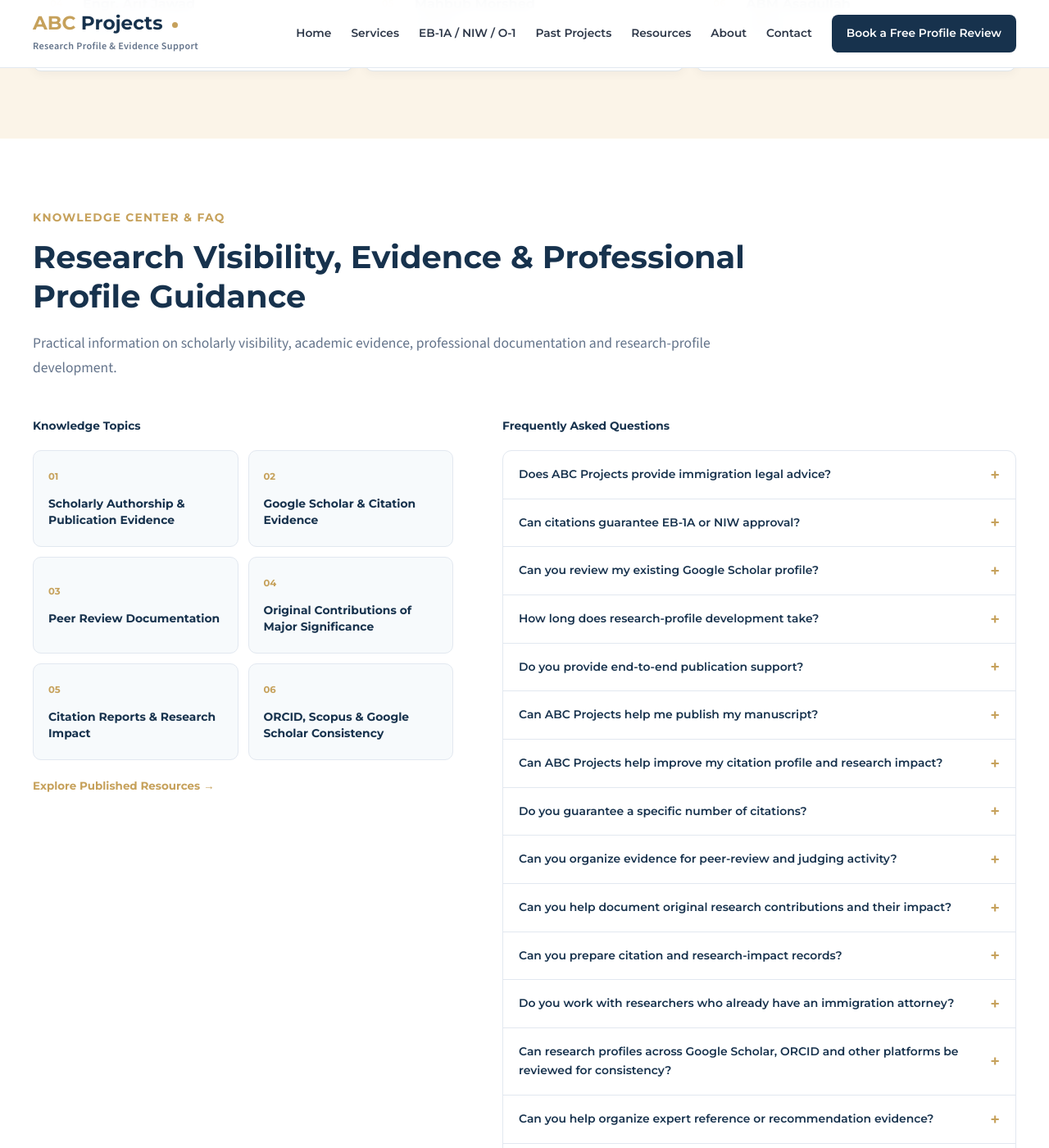
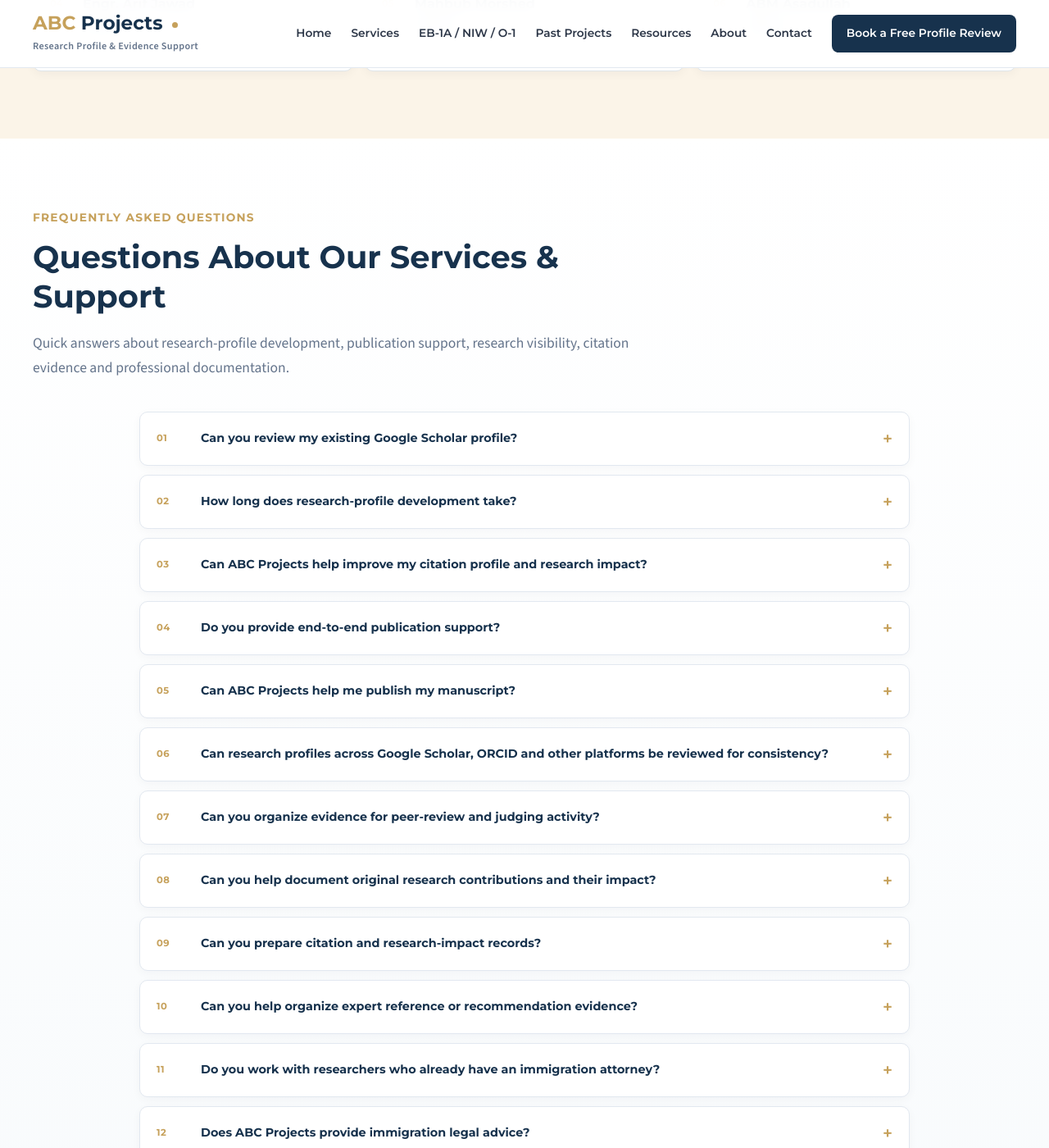
Before and after one commit to uprightpub/abcprojects, a Jekyll site: the page built from about/index.html, in a window 1280 px wide and 1400 px high, scrolled down 2534 px. Shown: the whole window at 82% size. Built offline with Jekyll 4.4.1, drawn with Linux system fonts in a browser that asks for light colours; some of the changed text lies outside the part shown.

Commit message:
About page update

```diff
--- a/about/index.html
+++ b/about/index.html
@@ -421,275 +421,80 @@ custom_css: /assets/css/about.css
 
 
 <!-- =========================================================
-     KNOWLEDGE CENTER & FAQ
+     FREQUENTLY ASKED QUESTIONS
      ========================================================= -->
-
-<section class="about-knowledge section"
-         id="knowledge-center">
-
+<section class="about-faq section" id="frequently-asked-questions">
   <div class="container">
-
-    <div class="section-heading about-heading about-knowledge-heading">
-
-      <span class="section-eyebrow">
-        Knowledge Center &amp; FAQ
-      </span>
-
-      <h2>
-        Research Visibility, Evidence &amp; Professional Profile Guidance
-      </h2>
-
-      <p>
-        Practical information on scholarly visibility, academic evidence,
-        professional documentation and research-profile development.
-      </p>
-
+    <div class="section-heading about-heading about-faq-heading">
+      <span class="section-eyebrow">Frequently Asked Questions</span>
+      <h2>Questions About Our Services &amp; Support</h2>
+      <p>Quick answers about research-profile development, publication support, research visibility, citation evidence and professional documentation.</p>
     </div>
-
-
-    <div class="knowledge-layout">
-
-      <div class="knowledge-topics">
-
-        <span class="knowledge-subtitle">
-          Knowledge Topics
-        </span>
-
-        <div class="knowledge-topic-grid">
-
-          <div class="knowledge-topic-card">
-            <span>01</span>
-            <strong>Scholarly Authorship &amp; Publication Evidence</strong>
-          </div>
-
-          <div class="knowledge-topic-card">
-            <span>02</span>
-            <strong>Google Scholar &amp; Citation Evidence</strong>
-          </div>
-
-          <div class="knowledge-topic-card">
-            <span>03</span>
-            <strong>Peer Review Documentation</strong>
-          </div>
-
-          <div class="knowledge-topic-card">
-            <span>04</span>
-            <strong>Original Contributions of Major Significance</strong>
-          </div>
-
-          <div class="knowledge-topic-card">
-            <span>05</span>
-            <strong>Citation Reports &amp; Research Impact</strong>
-          </div>
-
-          <div class="knowledge-topic-card">
-            <span>06</span>
-            <strong>ORCID, Scopus &amp; Google Scholar Consistency</strong>
-          </div>
-
-        </div>
-
-        <a class="knowledge-resource-link"
-           href="{{ '/resources/' | relative_url }}">
-          Explore Published Resources →
-        </a>
-
+    <div class="faq-shell">
+      <div class="faq-list">
+        <details class="faq-item">
+          <summary><span class="faq-number">01</span><span class="faq-question">Can you review my existing Google Scholar profile?</span></summary>
+          <div class="faq-answer"><p>Yes. We can review publication records, citation history, author identity, profile consistency and broader research visibility to identify gaps, inconsistencies and practical areas for improvement.</p></div>
+        </details>
+        <details class="faq-item">
+          <summary><span class="faq-number">02</span><span class="faq-question">How long does research-profile development take?</span></summary>
+          <div class="faq-answer"><p>The timeframe depends on the existing research record, the scope of work and the type of documentation required. After an initial review, we can define the work more clearly and provide a more realistic project timeframe.</p></div>
+        </details>
+        <details class="faq-item">
+          <summary><span class="faq-number">03</span><span class="faq-question">Can ABC Projects help improve my citation profile and research impact?</span></summary>
+          <div class="faq-answer"><p>Yes. Our team can review your scholarly profile, publications, citation patterns and impact indicators, then provide tailored support for profile consistency, research discoverability, scholarly visibility and legitimate, sustainable citation-impact development.</p></div>
+        </details>
+        <details class="faq-item">
+          <summary><span class="faq-number">04</span><span class="faq-question">Do you provide end-to-end publication support?</span></summary>
+          <div class="faq-answer"><p>Yes. We provide manuscript review, content improvement, editing, journal selection, journal-specific formatting and submission preparation. Through our publishing network and associated journal platforms, we may also support suitable manuscripts through the publication process. Each manuscript remains subject to the scope, editorial requirements, review standards and publication policies of the selected journal.</p></div>
+        </details>
+        <details class="faq-item">
+          <summary><span class="faq-number">05</span><span class="faq-question">Can ABC Projects help me publish my manuscript?</span></summary>
+          <div class="faq-answer"><p>Yes. We can support authors from initial manuscript assessment and improvement through editing, journal matching, formatting and publication coordination. Depending on the manuscript and subject area, suitable options may include independent journals or journals available through our associated publishing network. The manuscript must meet the applicable journal's scope and editorial standards.</p></div>
+        </details>
+        <details class="faq-item">
+          <summary><span class="faq-number">06</span><span class="faq-question">Can research profiles across Google Scholar, ORCID and other platforms be reviewed for consistency?</span></summary>
+          <div class="faq-answer"><p>Yes. We can review researcher identity, publication records and profile consistency across legitimate scholarly platforms and help identify discrepancies, missing records and opportunities for clearer presentation.</p></div>
+        </details>
+        <details class="faq-item">
+          <summary><span class="faq-number">07</span><span class="faq-question">Can you organize evidence for peer-review and judging activity?</span></summary>
+          <div class="faq-answer"><p>Yes. Existing invitations, certificates, acknowledgements, review records and other verifiable materials can be organized into a clearer evidence record for legitimate academic or professional use.</p></div>
+        </details>
+        <details class="faq-item">
+          <summary><span class="faq-number">08</span><span class="faq-question">Can you help document original research contributions and their impact?</span></summary>
+          <div class="faq-answer"><p>Yes. Existing research contributions can be reviewed together with citations, independent recognition, documented use and other supporting evidence to present the contribution and its impact more clearly.</p></div>
+        </details>
+        <details class="faq-item">
+          <summary><span class="faq-number">09</span><span class="faq-question">Can you prepare citation and research-impact records?</span></summary>
+          <div class="faq-answer"><p>Yes. We can organize citation history, research-impact information and related scholarly evidence using available and verifiable records, with an emphasis on clarity, consistency and traceability.</p></div>
+        </details>
+        <details class="faq-item">
+          <summary><span class="faq-number">10</span><span class="faq-question">Can you help organize expert reference or recommendation evidence?</span></summary>
+          <div class="faq-answer"><p>Yes. Existing scholarly records, contribution summaries, citation evidence and factual supporting materials can be organized for legitimate expert reference or recommendation documentation. We do not fabricate opinions, credentials or statements on behalf of experts.</p></div>
+        </details>
+        <details class="faq-item">
+          <summary><span class="faq-number">11</span><span class="faq-question">Do you work with researchers who already have an immigration attorney?</span></summary>
+          <div class="faq-answer"><p>Yes. ABC Projects can support the research-profile, scholarly visibility and academic-evidence side of the work while immigration eligibility, legal strategy and petition preparation remain with qualified immigration counsel.</p></div>
+        </details>
+        <details class="faq-item">
+          <summary><span class="faq-number">12</span><span class="faq-question">Does ABC Projects provide immigration legal advice?</span></summary>
+          <div class="faq-answer"><p>No. ABC Projects provides research-profile, scholarly visibility and evidence-documentation support. Immigration eligibility, legal strategy and legal advice should be handled by qualified immigration counsel.</p></div>
+        </details>
+        <details class="faq-item">
+          <summary><span class="faq-number">13</span><span class="faq-question">Does ABC Projects write or file immigration petitions?</span></summary>
+          <div class="faq-answer"><p>No. ABC Projects does not provide legal representation or file immigration petitions. Our role is limited to research-profile development, scholarly visibility and the organization of legitimate academic and professional evidence.</p></div>
+        </details>
+        <details class="faq-item">
+          <summary><span class="faq-number">14</span><span class="faq-question">Can citations guarantee EB-1A or NIW approval?</span></summary>
+          <div class="faq-answer"><p>No individual citation count or scholarly metric can guarantee an immigration outcome. Citation evidence may help document scholarly impact, but immigration decisions depend on the applicable legal criteria and the totality of the evidence.</p></div>
+        </details>
+        <details class="faq-item">
+          <summary><span class="faq-number">15</span><span class="faq-question">Do you guarantee a specific number of citations?</span></summary>
+          <div class="faq-answer"><p>We do not promise a fixed number of citations because citations ultimately depend on independent scholarly use and recognition of published research. We can assess the existing citation profile and develop a tailored strategy focused on discoverability, scholarly visibility, profile consistency and sustainable citation growth through legitimate scholarly practices.</p></div>
+        </details>
       </div>
-
-
-      <div class="faq-block">
-
-        <span class="knowledge-subtitle">
-          Frequently Asked Questions
-        </span>
-
-
-        <div class="faq-list">
-
-          <details class="faq-item">
-            <summary>
-              Does ABC Projects provide immigration legal advice?
-            </summary>
-
-            <p>
-              No. ABC Projects provides research-profile, scholarly visibility and
-              evidence-documentation support. Immigration eligibility, legal strategy
-              and petition preparation should be handled by qualified immigration counsel.
-            </p>
-          </details>
-
-
-          <details class="faq-item">
-            <summary>
-              Can citations guarantee EB-1A or NIW approval?
-            </summary>
-
-            <p>
-              No. Citation evidence may help document scholarly impact, but no individual
-              metric guarantees an immigration outcome.
-            </p>
-          </details>
-
-
-          <details class="faq-item">
-            <summary>
-              Can you review my existing Google Scholar profile?
-            </summary>
-
-            <p>
-              Yes. We can review publication records, citations, author identity,
-              consistency and broader research visibility.
-            </p>
-          </details>
-
-
-          <details class="faq-item">
-            <summary>
-              How long does research-profile development take?
-            </summary>
-
-            <p>
-              The timeframe depends on the existing research record, the scope of work
-              and the type of documentation required.
-            </p>
-          </details>
-
-
-          <details class="faq-item">
-            <summary>
-              Do you provide end-to-end publication support?
-            </summary>
-
-            <p>
-              Yes. We provide end-to-end publication support, including manuscript review, content improvement, editing, journal selection, journal-specific formatting and submission preparation. Through our publishing network and associated journal platforms, we may also support suitable manuscripts through the publication process. All publications remain subject to the applicable journal’s editorial standards, scope, review requirements and publication policies.
-            </p>
-          </details>
-
-
-          <details class="faq-item">
-            <summary>
-              Can ABC Projects help me publish my manuscript?
-            </summary>
-
-            <p>
-              Yes. We support authors throughout the publication process, from initial manuscript assessment and improvement to editing, journal matching, formatting and publication coordination. Depending on the manuscript and its subject area, suitable publication options may include independent journals or journals available through our associated publishing network. Each manuscript must meet the scope, editorial requirements and publication standards of the selected journal.
-            </p>
-          </details>
-
-
-          <details class="faq-item">
-            <summary>
-              Can ABC Projects help improve my citation profile and research impact?
-            </summary>
-
-            <p>
-              Yes. Our team includes experienced Google Scholar and research visibility consultants who review your scholarly profile, publications, citation patterns and impact metrics. We provide tailored guidance on profile optimization, research discoverability, scholarly visibility and legitimate citation-impact development, with the goal of helping your research profile demonstrate consistent and sustainable progress over time.
-            </p>
-          </details>
-
-
-          <details class="faq-item">
-            <summary>
-              Do you guarantee a specific number of citations?
-            </summary>
-
-            <p>
-              We do not promise a fixed number of citations, as citations ultimately depend on independent scholarly use and recognition of published research. However, our research visibility and citation consultants can assess your current citation profile, identify areas for improvement, and develop a tailored strategy focused on discoverability, scholarly visibility, profile consistency and sustainable citation growth. Our goal is to help researchers work toward realistic citation and research-impact objectives through legitimate scholarly practices.
-            </p>
-          </details>
-
-
-          <details class="faq-item">
-            <summary>
-              Can you organize evidence for peer-review and judging activity?
-            </summary>
-
-            <p>
-              Yes. Existing invitations, certificates, acknowledgements and other
-              verifiable records can be organized into a clearer evidence record.
-            </p>
-          </details>
-
-
-          <details class="faq-item">
-            <summary>
-              Can you help document original research contributions and their impact?
-            </summary>
-
-            <p>
-              Yes. Existing research contributions can be reviewed together with
-              citations, independent recognition, use and other supporting evidence.
-            </p>
-          </details>
-
-
-          <details class="faq-item">
-            <summary>
-              Can you prepare citation and research-impact records?
-            </summary>
-
-            <p>
-              Yes. We can organize citation history, research-impact information and
-              related scholarly evidence using available verifiable records.
-            </p>
-          </details>
-
-
-          <details class="faq-item">
-            <summary>
-              Do you work with researchers who already have an immigration attorney?
-            </summary>
-
-            <p>
-              Yes. ABC Projects can support the research-profile and academic-evidence
-              side while legal strategy remains with qualified immigration counsel.
-            </p>
-          </details>
-
-
-          <details class="faq-item">
-            <summary>
-              Can research profiles across Google Scholar, ORCID and other platforms be reviewed for consistency?
-            </summary>
-
-            <p>
-              Yes. Researcher identity, publication records and profile consistency can
-              be reviewed across legitimate scholarly platforms.
-            </p>
-          </details>
-
-
-          <details class="faq-item">
-            <summary>
-              Can you help organize expert reference or recommendation evidence?
-            </summary>
-
-            <p>
-              Yes. Existing scholarly records, contribution summaries, citation evidence
-              and factual supporting materials can be organized for legitimate expert
-              reference or recommendation documentation. We do not fabricate opinions
-              or letters on behalf of experts.
-            </p>
-          </details>
-
-
-          <details class="faq-item">
-            <summary>
-              Does ABC Projects write or file immigration petitions?
-            </summary>
-
-            <p>
-              No. ABC Projects does not prepare or file immigration petitions and does
-              not provide legal representation.
-            </p>
-          </details>
-
-        </div>
-
-      </div>
-
+      <p class="faq-resource-note">Looking for articles and practical research guidance? <a href="{{ '/resources/' | relative_url }}">Explore Resources →</a></p>
     </div>
-
   </div>
 </section>
 
--- a/assets/css/about.css
+++ b/assets/css/about.css
@@ -627,229 +627,28 @@
 
 
 /* =========================================================
-   KNOWLEDGE CENTER & FAQ
+   FREQUENTLY ASKED QUESTIONS
    ========================================================= */
-
-.about-knowledge {
-  background:
-    var(--white);
-}
-
-
-.about-knowledge-heading {
-  max-width: 900px;
-}
-
-
-.knowledge-layout {
-  display: grid;
-
-  grid-template-columns:
-    minmax(0, 0.9fr)
-    minmax(500px, 1.1fr);
-
-  align-items: start;
-
-  gap: 60px;
-}
-
-
-.knowledge-subtitle {
-  display: block;
-
-  margin-bottom: 18px;
-
-  color: var(--navy);
-
-  font-family:
-    "Montserrat",
-    Arial,
-    sans-serif;
-
-  font-size: 0.86rem;
-  font-weight: 700;
-}
-
-
-.knowledge-topic-grid {
-  display: grid;
-
-  grid-template-columns:
-    repeat(2, minmax(0, 1fr));
-
-  gap: 12px;
-}
-
-
-.knowledge-topic-card {
-  min-height: 118px;
-
-  display: flex;
-  flex-direction: column;
-  justify-content: center;
-
-  padding: 18px;
-
-  background:
-    #f7fafc;
-
-  border:
-    1px solid var(--border);
-
-  border-radius: 10px;
-}
-
-
-.knowledge-topic-card > span {
-  display: block;
-
-  margin-bottom: 13px;
-
-  color: var(--gold);
-
-  font-family:
-    "Montserrat",
-    Arial,
-    sans-serif;
-
-  font-size: 0.72rem;
-  font-weight: 700;
-}
-
-
-.knowledge-topic-card strong {
-  color: var(--navy);
-
-  font-family:
-    "Montserrat",
-    Arial,
-    sans-serif;
-
-  font-size: 0.87rem;
-  line-height: 1.45;
-}
-
-
-.knowledge-resource-link {
-  display: inline-block;
-
-  margin-top: 20px;
-
-  color: var(--gold);
-
-  font-family:
-    "Montserrat",
-    Arial,
-    sans-serif;
-
-  font-size: 0.84rem;
-  font-weight: 700;
-}
-
-
-.knowledge-resource-link:hover {
-  color: var(--navy);
-}
-
-
-/* FAQ */
-
-.faq-list {
-  background:
-    var(--white);
-
-  border:
-    1px solid var(--border);
-
-  border-radius: 11px;
-
-  overflow: hidden;
-}
-
-
-.faq-item {
-  border-bottom:
-    1px solid var(--border);
-}
-
-
-.faq-item:last-child {
-  border-bottom: 0;
-}
-
-
-.faq-item summary {
-  position: relative;
-
-  padding:
-    17px 48px 17px 19px;
-
-  color: var(--navy);
-
-  font-family:
-    "Montserrat",
-    Arial,
-    sans-serif;
-
-  font-size: 0.87rem;
-  font-weight: 600;
-
-  cursor: pointer;
-
-  list-style: none;
-
-  transition:
-    background 0.2s ease,
-    color 0.2s ease;
-}
-
-
-.faq-item summary::-webkit-details-marker {
-  display: none;
-}
-
-
-.faq-item summary::after {
-  content: "+";
-
-  position: absolute;
-
-  top: 50%;
-  right: 19px;
-
-  transform:
-    translateY(-50%);
-
-  color: var(--gold);
-
-  font-size: 1.25rem;
-  font-weight: 600;
-}
-
-
-.faq-item[open] summary::after {
-  content: "−";
-}
-
-
-.faq-item summary:hover {
-  background:
-    #faf8f3;
-}
-
-
-.faq-item p {
-  margin: 0;
-
-  padding:
-    0 20px 18px;
-
-  color: var(--muted);
-
-  font-size: 0.88rem;
-  line-height: 1.58;
-}
-
+.about-faq { background: linear-gradient(180deg,#fff 0%,#f7fafc 100%); }
+.about-faq-heading { max-width:860px; margin-bottom:38px; }
+.about-faq-heading h2,.about-faq-heading p { max-width:760px; }
+.about-faq-heading p { color:var(--muted); }
+.faq-shell { max-width:940px; margin:0 auto; }
+.faq-list { display:grid; gap:11px; }
+.faq-item { overflow:hidden; background:var(--white); border:1px solid var(--border); border-radius:10px; box-shadow:0 3px 12px rgba(15,35,55,.035); transition:border-color .22s ease,box-shadow .22s ease,transform .22s ease; }
+.faq-item:hover { transform:translateY(-1px); border-color:rgba(198,161,91,.48); box-shadow:0 7px 18px rgba(15,35,55,.065); }
+.faq-item[open] { border-color:rgba(198,161,91,.55); box-shadow:0 8px 20px rgba(15,35,55,.07); }
+.faq-item summary { position:relative; display:grid; grid-template-columns:42px minmax(0,1fr); align-items:center; gap:12px; min-height:64px; padding:15px 54px 15px 20px; color:var(--navy); font-family:"Montserrat",Arial,sans-serif; font-size:.9rem; font-weight:650; line-height:1.45; cursor:pointer; list-style:none; transition:background .2s ease; }
+.faq-item summary::-webkit-details-marker { display:none; }
+.faq-item summary:hover,.faq-item[open] summary { background:#fffaf1; }
+.faq-item summary::after { content:"+"; position:absolute; top:50%; right:20px; transform:translateY(-50%); color:var(--gold); font-size:1.28rem; font-weight:600; }
+.faq-item[open] summary::after { content:"−"; }
+.faq-number { color:var(--gold); font-size:.72rem; font-weight:700; letter-spacing:.04em; }
+.faq-answer { padding:0 54px 19px 74px; background:#fffaf1; }
+.faq-answer p { max-width:760px; margin:0; color:var(--muted); font-size:.89rem; line-height:1.68; }
+.faq-resource-note { margin:24px 0 0; color:var(--muted); font-size:.88rem; text-align:center; }
+.faq-resource-note a { margin-left:4px; color:var(--gold); font-family:"Montserrat",Arial,sans-serif; font-weight:700; text-decoration:none; }
+.faq-resource-note a:hover { color:var(--navy); }
 
 /* =========================================================
    LEGAL & POLICIES
@@ -1061,10 +860,6 @@
   }
 
 
-  .knowledge-layout {
-    gap: 40px;
-  }
-
 }
 
 
@@ -1086,8 +881,7 @@
 
 
   .about-intro-grid,
-  .about-digital-grid,
-  .knowledge-layout {
+  .about-digital-grid {
     grid-template-columns: 1fr;
 
     gap: 38px;
@@ -1147,8 +941,7 @@
 
   .about-approach-track,
   .about-digital-list,
-  .team-grid,
-  .knowledge-topic-grid {
+  .team-grid {
     grid-template-columns: 1fr;
   }
 
@@ -1199,6 +992,17 @@
     padding: 65px 0;
   }
 
+}
+
+
+/* FAQ MOBILE */
+@media (max-width:640px) {
+  .about-faq-heading { margin-bottom:28px; }
+  .faq-list { gap:9px; }
+  .faq-item summary { grid-template-columns:34px minmax(0,1fr); gap:8px; min-height:60px; padding:14px 45px 14px 15px; font-size:.84rem; }
+  .faq-item summary::after { right:15px; }
+  .faq-answer { padding:0 16px 17px 57px; }
+  .faq-answer p { font-size:.84rem; line-height:1.62; }
 }
 
 /* =========================================================
```
